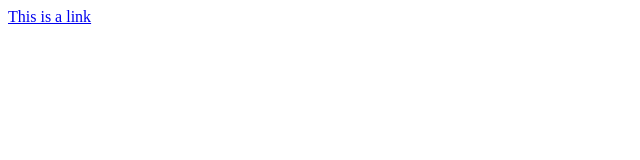
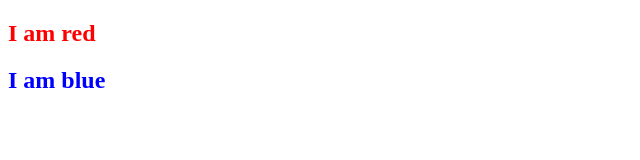
Before and after one commit to SriPillai/SriPillai.github.io, a plain HTML site: page index.html in a window 1280 px wide. Shown: the whole page, without its empty margins (0-640 px from the left). Drawn offline with Linux system fonts and the light colour scheme.

Commit message:
Changes made

```diff
--- a/index.html
+++ b/index.html
@@ -2,7 +2,8 @@
 <html>
 <body>
 
-<a href="http://www.w3schools.com">This is a link</a>
+<h2 style="color:red;">I am red</h2>
+<h2 style="color:blue;">I am blue</h2>
 
 </body>
 </html>
```
